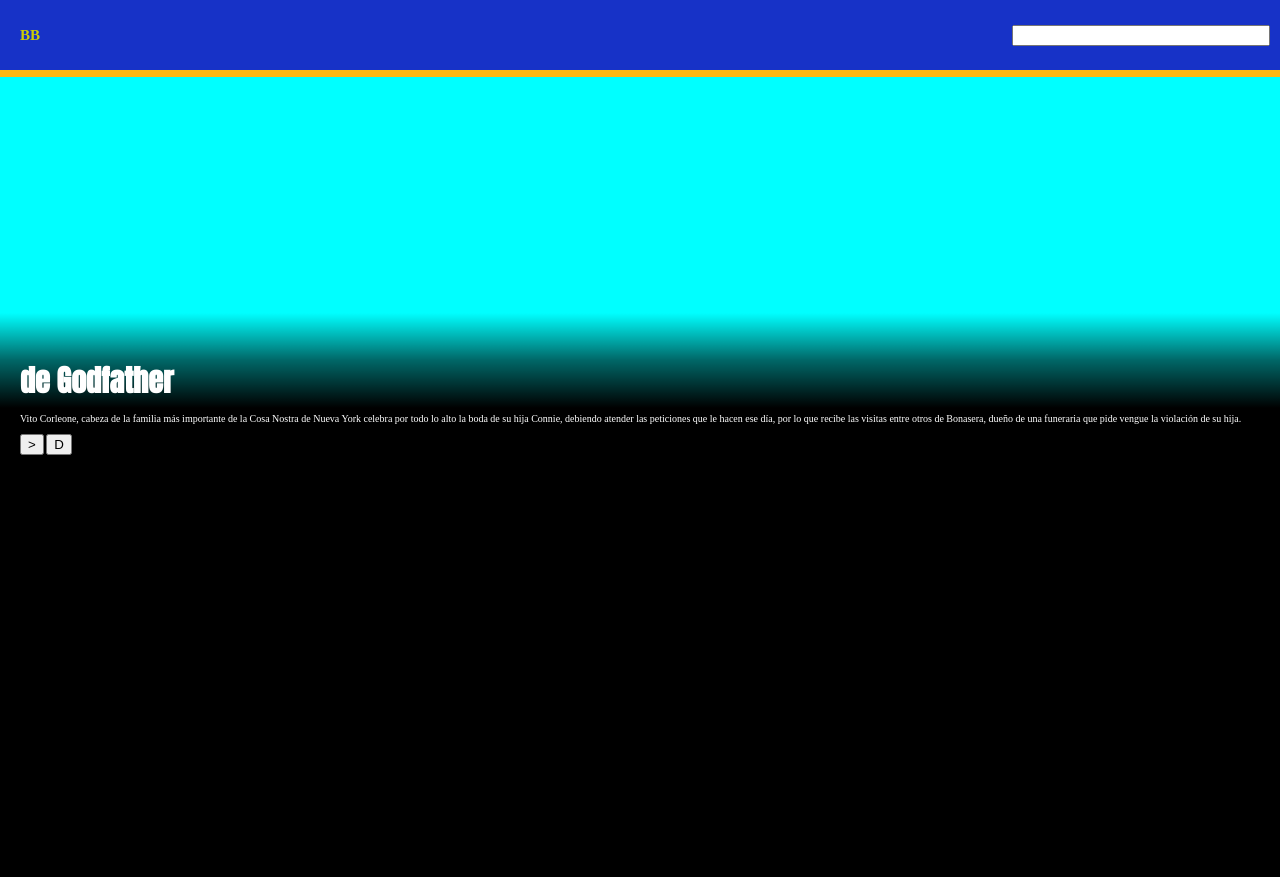
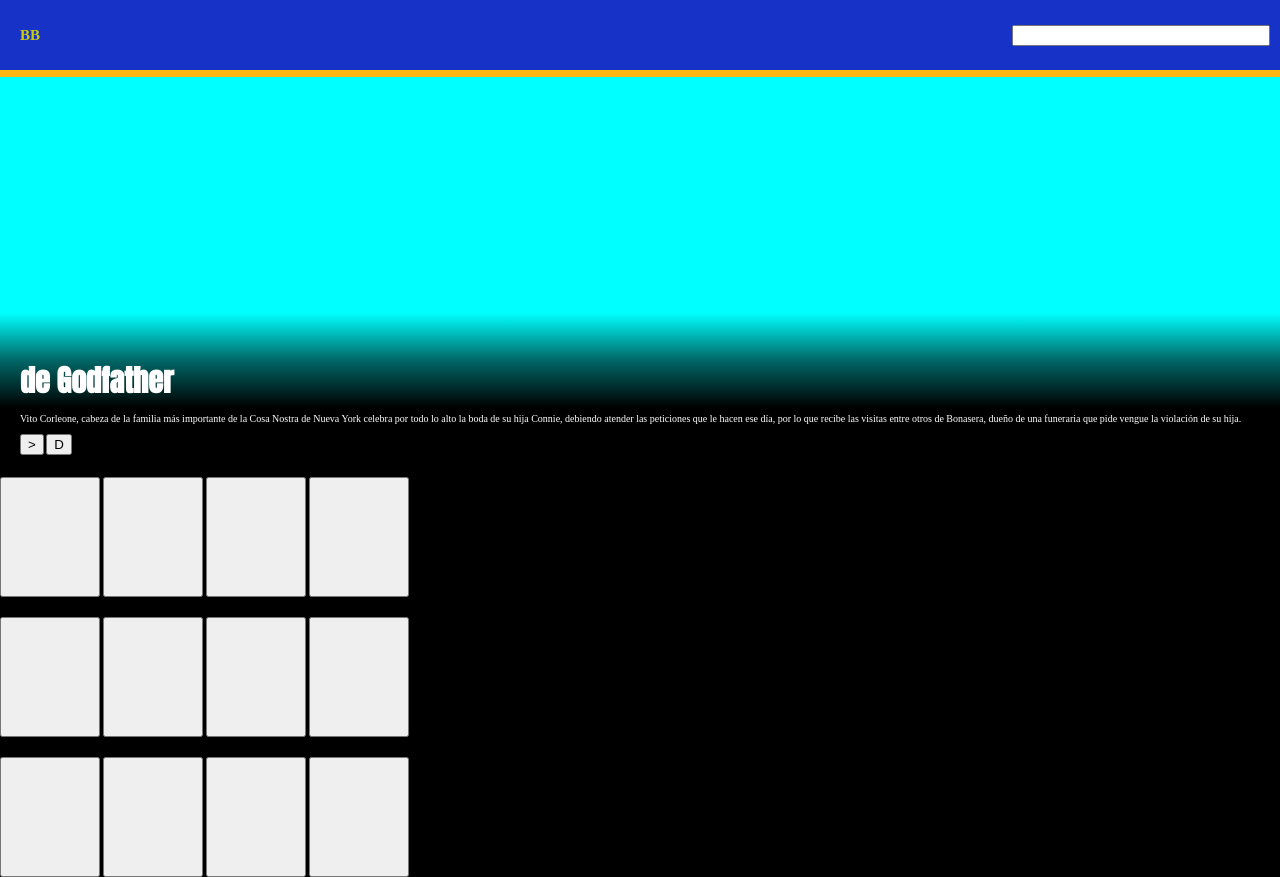
Before and after one commit to agustinurien/blockbuster-Project, a plain HTML site: page index.html in a window 1280 px wide. Before the commit the page ends 800 px from the top, so only its background shows below. Drawn offline with Linux system fonts and the light colour scheme.

Commit message:
agregue la seccion peliculas

```diff
--- a/css/main.css
+++ b/css/main.css
@@ -59,3 +59,21 @@
 .parrafoPelicula{
     margin-top: 0px;
 }
+
+
+/* peliculas*/
+
+.seccionPeliculas{
+    padding-top: 20px;
+    background-color: rgb(0, 0, 0);
+    display: flex;
+    flex-wrap: nowrap;
+    overflow-x: auto;
+    gap: 3px;
+}
+
+.seccionPeliculas button{
+    flex: 0 0 auto;
+    width: 100px;
+    height: 120px;
+}
--- a/index.html
+++ b/index.html
@@ -38,7 +38,22 @@
 
         </section>
         <section class="seccionPeliculas">
-
+            <button></button>
+            <button></button>
+            <button></button>
+            <button></button>
+        </section>
+        <section class="seccionPeliculas">
+            <button></button>
+            <button></button>
+            <button></button>
+            <button></button>
+        </section>
+        <section class="seccionPeliculas">
+            <button></button>
+            <button></button>
+            <button></button>
+            <button></button>
         </section>
     </main>
     <footer>
```
